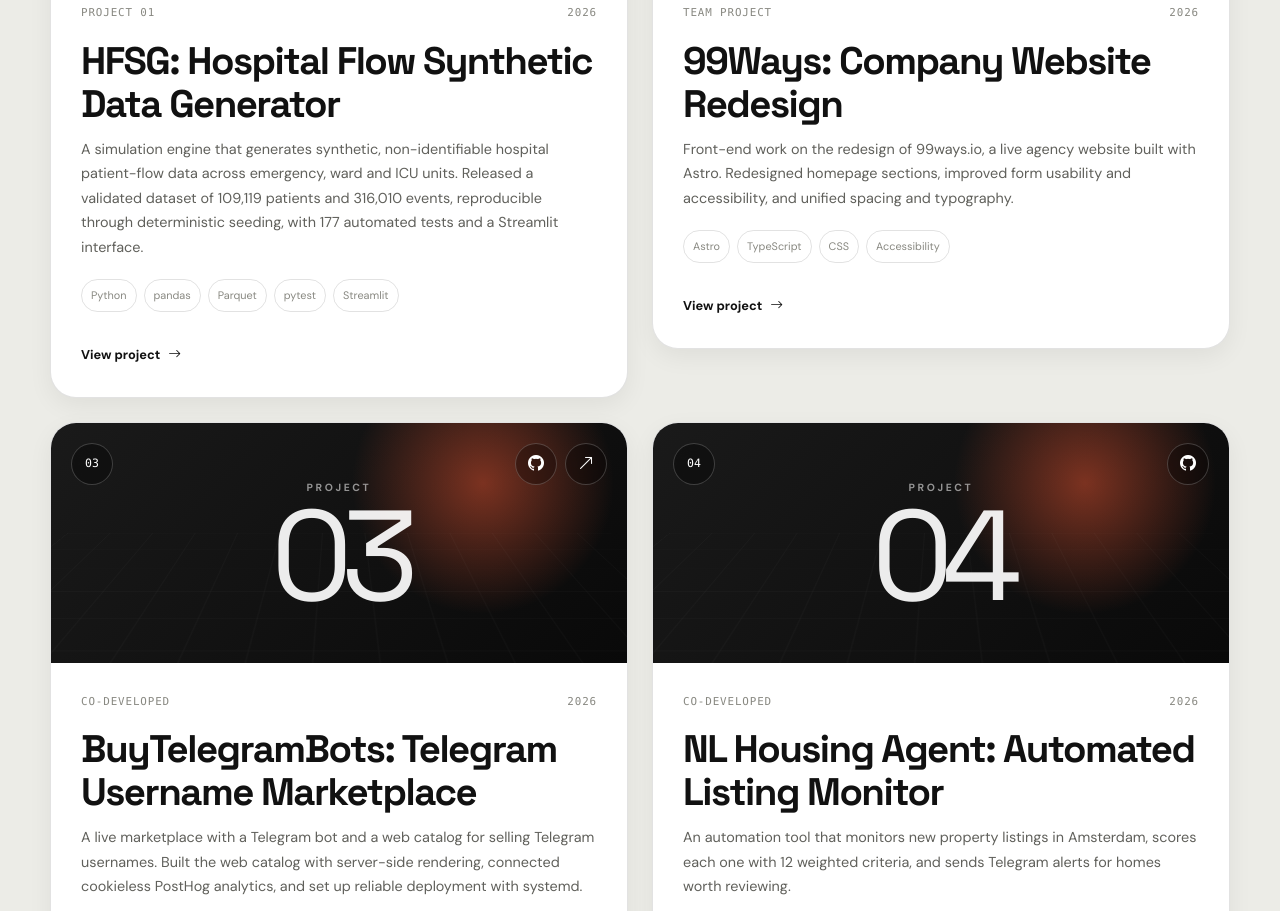
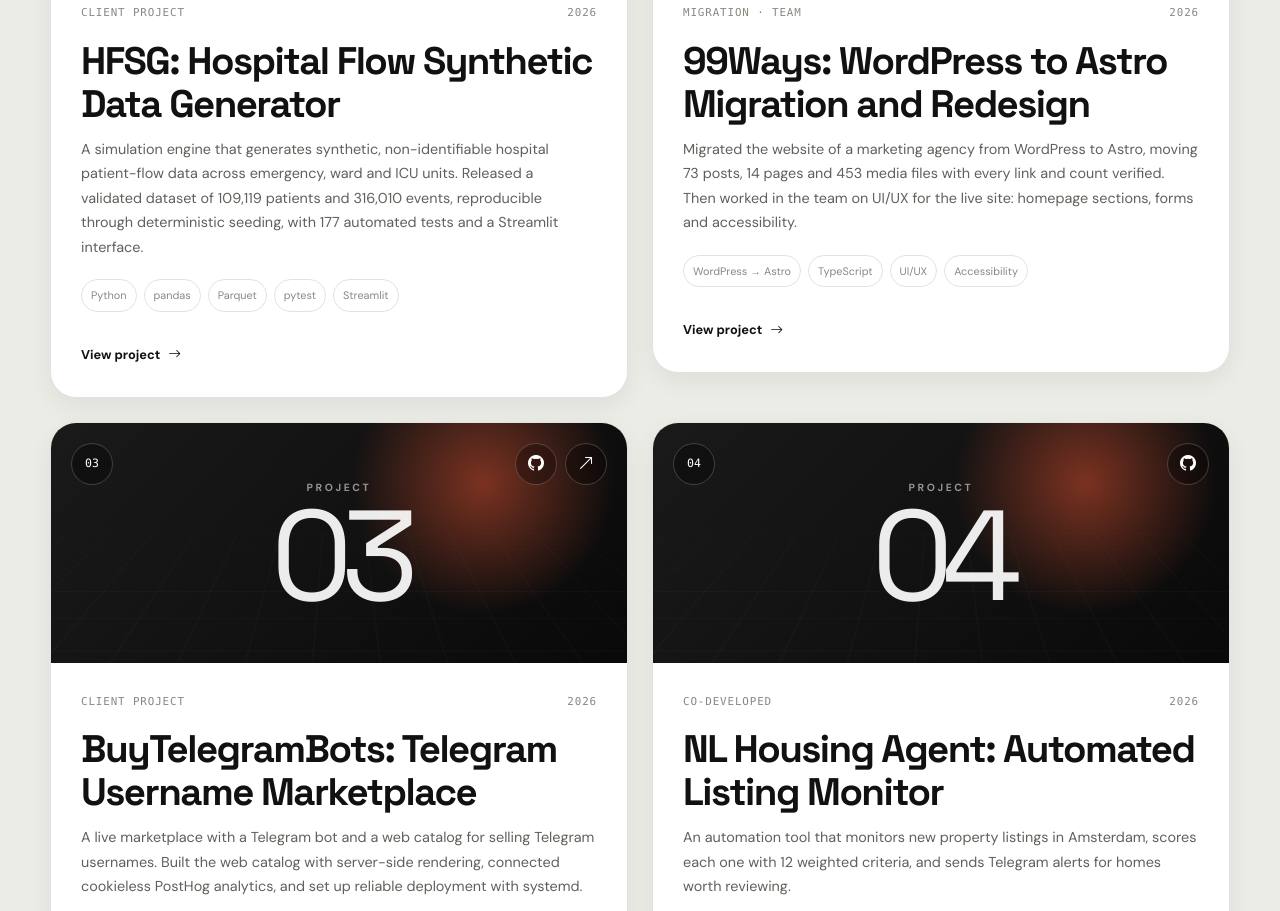
Before and after one commit to arashid02-n/portfolio, a plain HTML site: page index.html in a window 1280 px wide. Shown: the part 2539-3450 px from the top of the page. Drawn offline with nearby package versions, Linux system fonts and the light colour scheme.

Commit message:
Project cards: 99Ways migration, HFSG and NL Housing as client projects
Co-Authored-By: Claude Opus 5.5 <noreply@anthropic.com>

```diff
--- a/index.html
+++ b/index.html
@@ -325,7 +325,7 @@
             <div class="project-card-content">
 
               <div class="project-meta">
-                <span>Project 01</span>
+                <span>Client project</span>
                 <span>2026</span>
               </div>
 
@@ -374,20 +374,20 @@
             <div class="project-card-content">
 
               <div class="project-meta">
-                <span>Team project</span>
+                <span>Migration · Team</span>
                 <span>2026</span>
               </div>
 
-              <h3>99Ways: Company Website Redesign</h3>
+              <h3>99Ways: WordPress to Astro Migration and Redesign</h3>
 
               <p>
-                Front-end work on the redesign of 99ways.io, a live agency website built with Astro. Redesigned homepage sections, improved form usability and accessibility, and unified spacing and typography.
+                Migrated the website of a marketing agency from WordPress to Astro, moving 73 posts, 14 pages and 453 media files with every link and count verified. Then worked in the team on UI/UX for the live site: homepage sections, forms and accessibility.
               </p>
 
               <div class="project-tags">
-                <span>Astro</span>
+                <span>WordPress → Astro</span>
                 <span>TypeScript</span>
-                <span>CSS</span>
+                <span>UI/UX</span>
                 <span>Accessibility</span>
               </div>
 
@@ -425,7 +425,7 @@
             <div class="project-card-content">
 
               <div class="project-meta">
-                <span>Co-developed</span>
+                <span>Client project</span>
                 <span>2026</span>
               </div>
 
```
